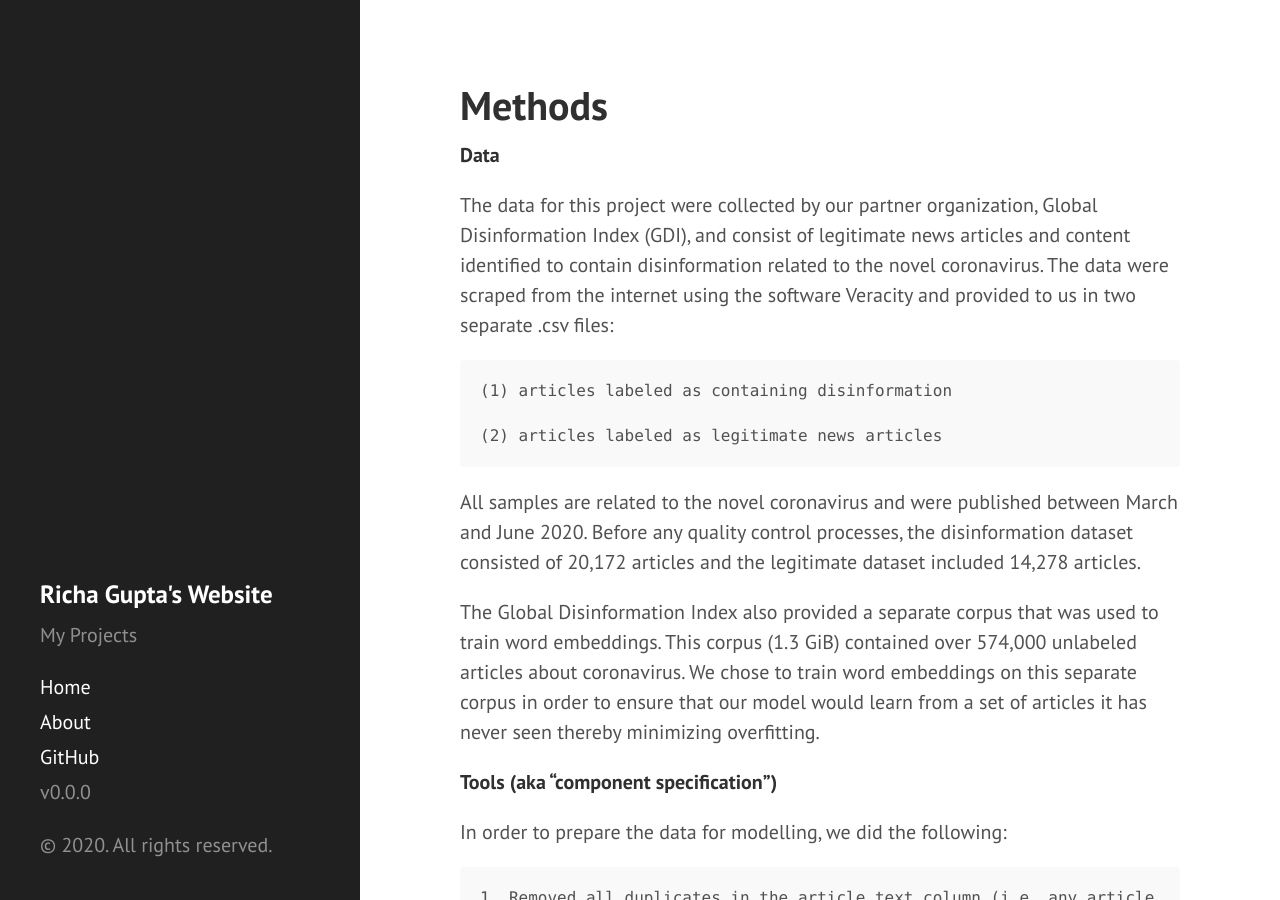
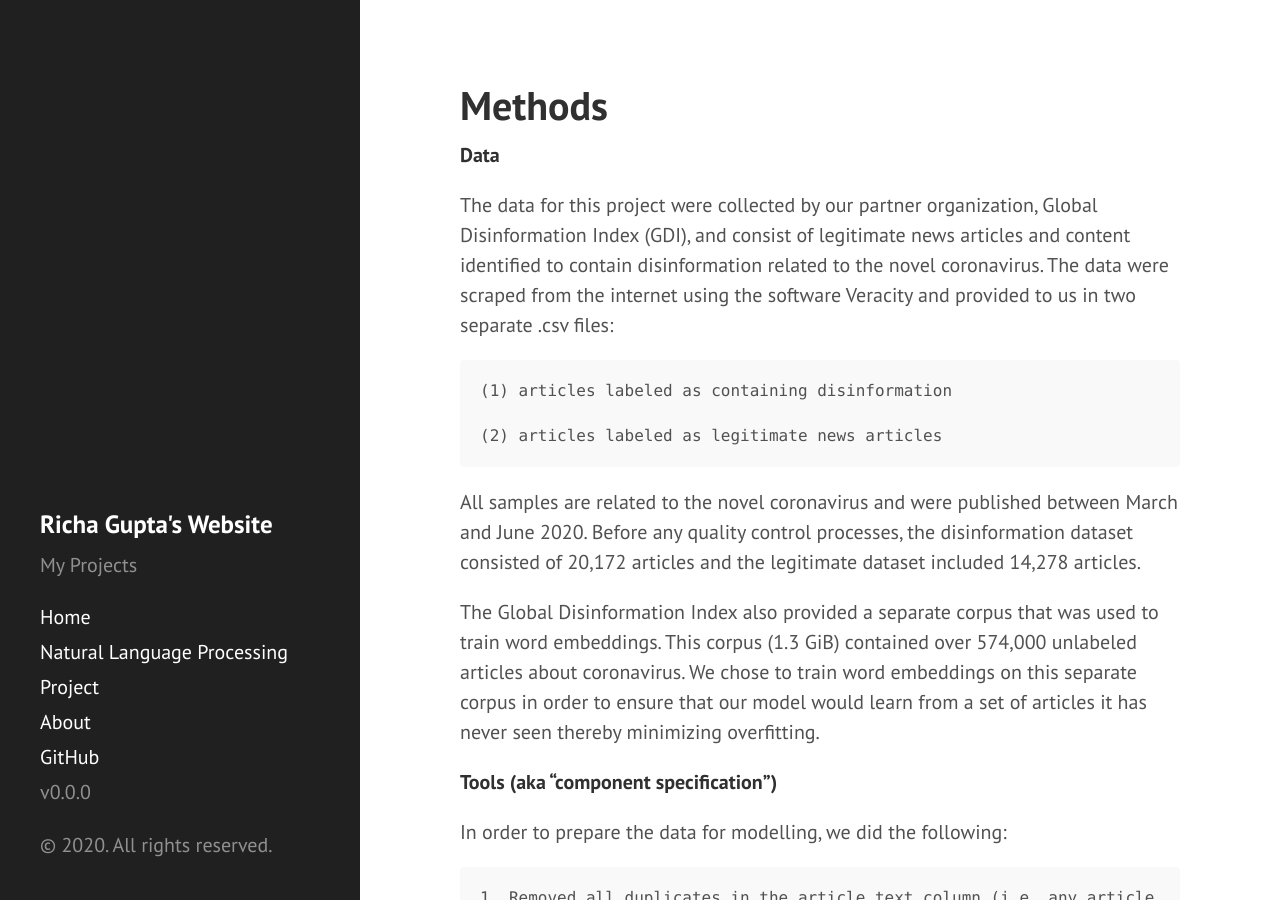
Before and after one commit to richagupta0211/projects, a Jekyll site: the page built from NaturalLanguageProcessing.md, in a window 1280 px wide and 900 px high. Built offline with Jekyll 4.4.1, drawn with Linux system fonts in a browser that asks for light colours.

Commit message:
updated sidebar with NLP

```diff
--- a/_includes/sidebar.html
+++ b/_includes/sidebar.html
@@ -11,6 +11,7 @@
 
     <nav class="sidebar-nav">
       <a class="sidebar-nav-item{% if page.url == site.baseurl %} active{% endif %}" href="{{ site.baseurl }}">Home</a>
+      <a class="sidebar-nav-item {% if page.url == node.url %} active{% endif %}" href="{{ '/NaturalLanguageProcessing' | prepend: site.baseurl }}">Natural Language Processing Project</a>
       <a class="sidebar-nav-item {% if page.url == node.url %} active{% endif %}" href="{{ '/about' | prepend: site.baseurl }}">About</a>
 
 
```
